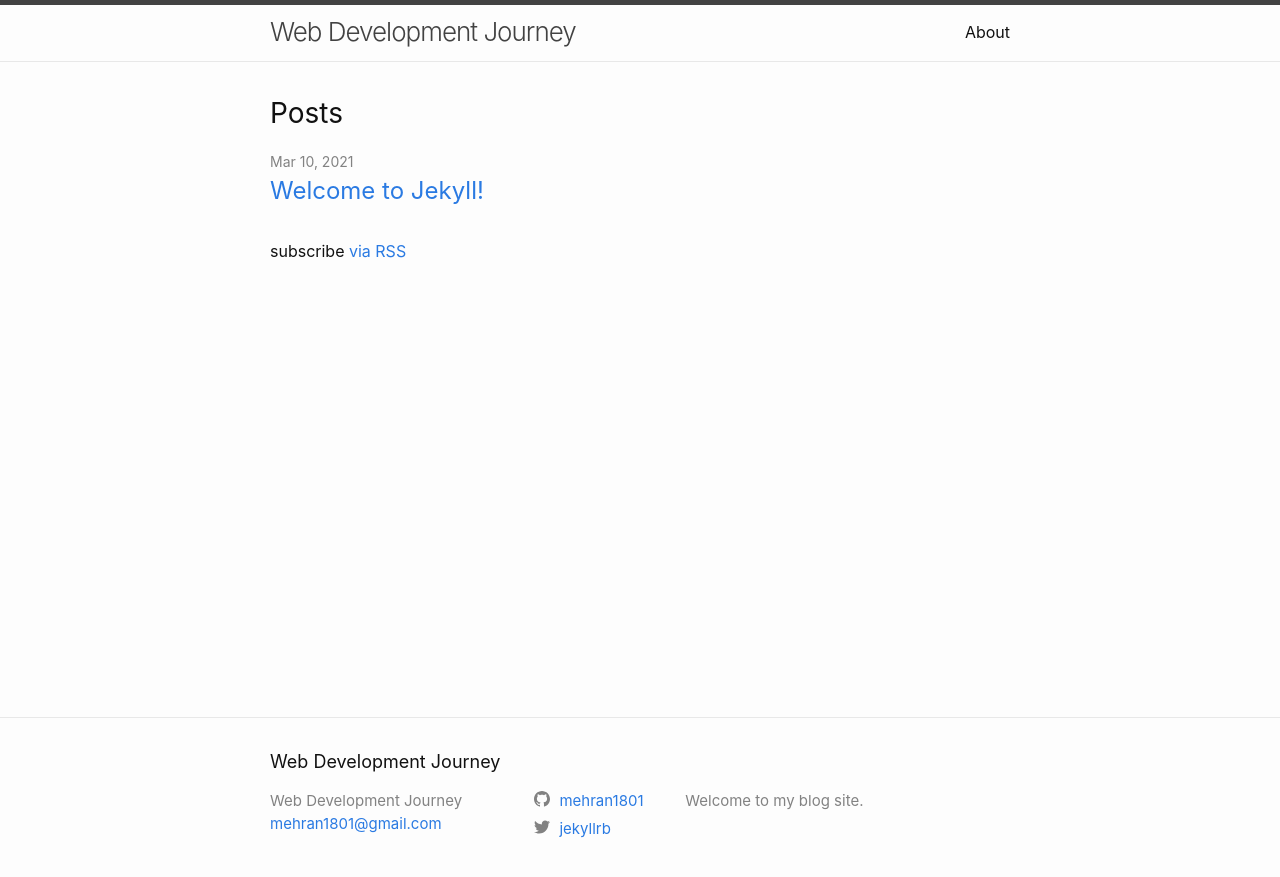
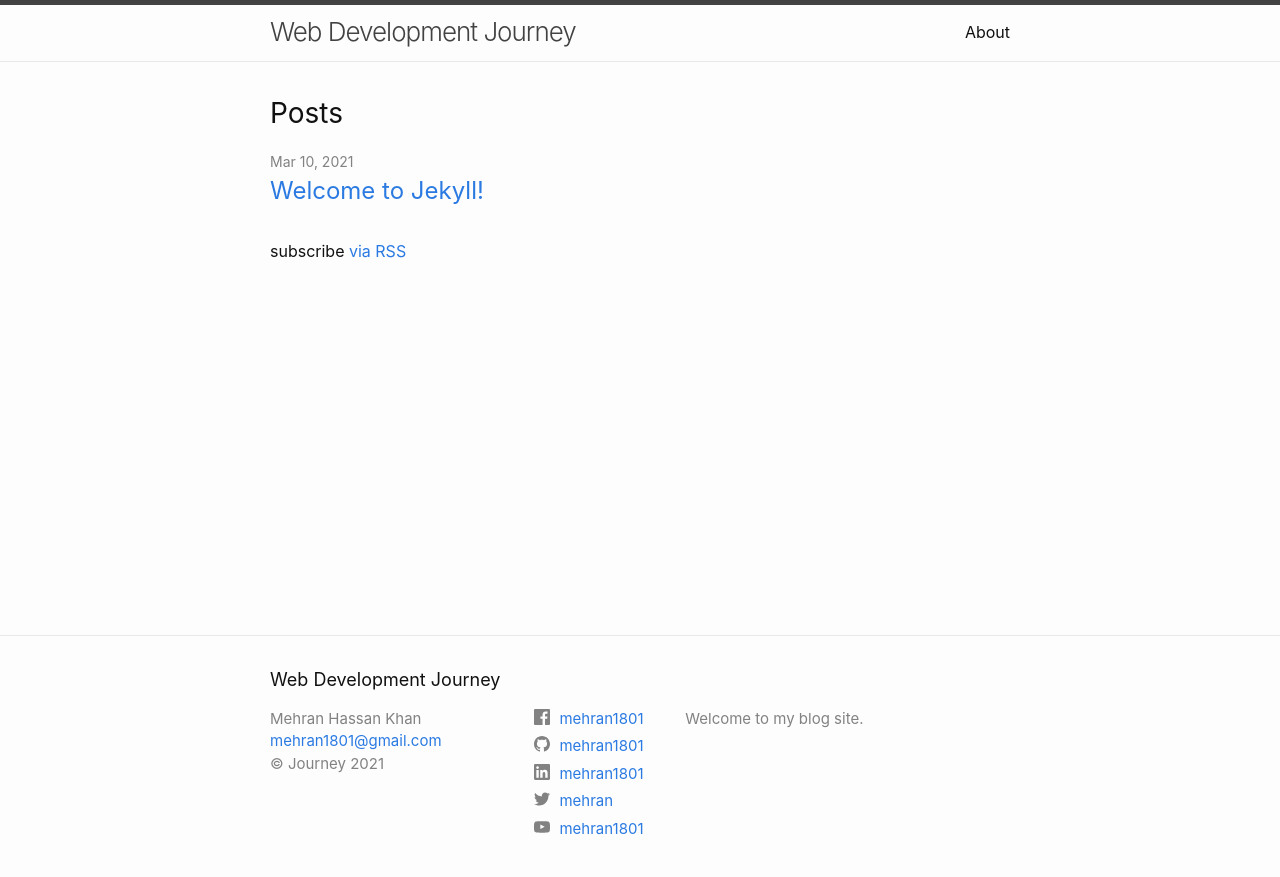
Before and after one commit to mehran1801/newBlog, a Jekyll site: the page built from index.markdown, in a window 1280 px wide. Shown: the top 877 px of the page. Built offline with Jekyll 4.4.1, drawn with Linux system fonts in a browser that asks for light colours.

Commit message:
added social media icons and logo coding

```diff
--- a/_config.yml
+++ b/_config.yml
@@ -24,9 +24,15 @@ description: >- # this means to ignore newlines until "baseurl:"
   Welcome to my blog site.
 baseurl: "/newBlog" # the subpath of your site, e.g. /blog
 url: "https://mehran1801.github.io" # the base hostname & protocol for your site, e.g. http://example.com
-twitter_username: jekyllrb
+twitter_username: mehran
 github_username:  mehran1801
-
+author: Mehran Hassan Khan
+linkedin_username: mehran1801
+youtube_username: mehran1801
+facebook_username: mehran1801
+# New fields are not defaulted by jekyll-new with the minima theme
+copyright: "Journey"
+# title-logo: /images/1.png
 # Build settings
 # theme: minima
 plugins:
--- a/_includes/footer.html
+++ b/_includes/footer.html
@@ -18,6 +18,9 @@
             {%- if site.email -%}
             <li><a class="u-email" href="mailto:{{ site.email }}">{{ site.email }}</a></li>
             {%- endif -%}
+            {%- if site.copyright -%}
+            <li>&copy; {{ site.copyright }} {{ 'now' | date: "%Y" }}</li>
+            {%- endif -%}
         </ul>
       </div>
 
--- a/_includes/header.html
+++ b/_includes/header.html
@@ -3,7 +3,19 @@
   <div class="wrapper">
     {%- assign default_paths = site.pages | map: "path" -%}
     {%- assign page_paths = site.header_pages | default: default_paths -%}
-    <a class="site-title" rel="author" href="{{ "/" | relative_url }}">{{ site.title | escape }}</a>
+    <!-- original title display code from minima theme. -->
+    <!-- <a class="site-title" rel="author" href="{{ "/" | relative_url }}">{{ site.title | escape }}</a> -->
+
+    <!-- Custom: add title or title-logo -->
+    <a class="site-title" rel="author" href="{{"/" | relative_url }}">
+    {%- if site.title-logo -%}
+    <img src="{{ site.title-logo | relative_url }}" alt="{{ site.title | escape }}"> </img>
+    {%- else -%}
+      {{ site.title | escape }}
+      {%- endif -%}
+
+    </a>
+<!-- End title or title-logo -->
 
     {%- if page_paths -%}
       <nav class="site-nav">
```
